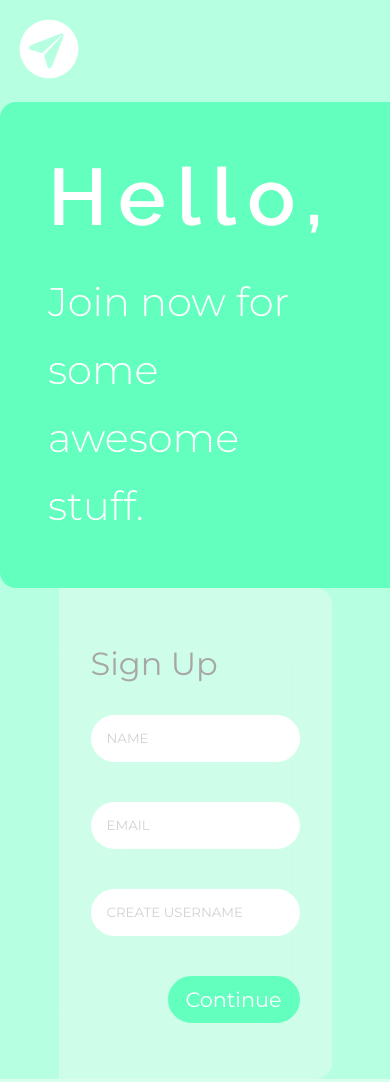
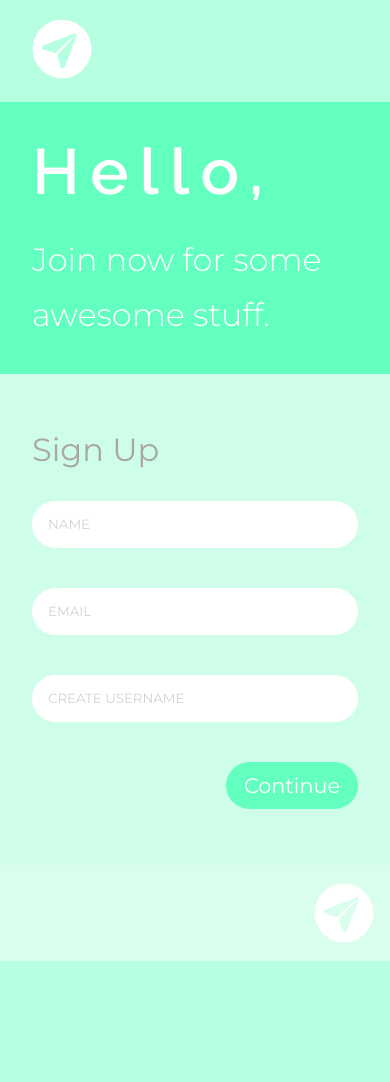
Before and after one commit to Jakeyikapp/SignUpPage, a plain HTML site: page index.html in a window 390 px wide. Shown: the top 1082 px of the page. After the commit the page ends 961 px from the top, so only its background shows below. Drawn offline with Linux system fonts and the light colour scheme.

Commit message:
Updated some stying for horizontal mobile

```diff
--- a/css/styles.css
+++ b/css/styles.css
@@ -28,7 +28,7 @@ html, body {
 .nav-bar {
   align-items: center;
   display: flex;
-  padding: 1.2rem;
+  padding: 1.2rem 2rem;
 }
 
 .logo {
@@ -149,55 +149,17 @@ html, body {
   color: #62FFBE;
 }
 
-@media (max-width:450px) {
-  .content {
-    align-items: stretch;
-    margin: 0;
-    justify-content: center;
-    flex-direction: column;
-  }
-  .greeting-text {
-    align-self: stretch;
-    border-radius: 0;
-    width: 100%;
-    max-width: 100%;
-  }
-  .card-box {
-    border-radius: 0;
-    width: auto;
-    align-self: stretch;
-  }
-}
-
-@media (max-width:750px) {
-
-  .top-section {
-    height: auto;
-  }
-  .menu {
-    display: none;
-  }
-  .content {
-    justify-content: center;
-    flex-direction: column;
-  }
-  .greeting-text {
-    align-self: center;
-    border-radius: 1rem 1rem 0 0;
-  }
-  .card-box {
-    align-self: center;
-    border-radius: 0 0 1rem 1rem;
-  }
-}
-
 @media (max-width:1100px) {
   body {
     background: #B6FFE0;
   }
+  .top-section {
+    max-width: 800px;
+  }
   .menu {
     margin-left: auto;
   }
+
   .menu-item a {
     background: #62FFBE;
     border-radius: 3rem;
@@ -219,19 +181,106 @@ html, body {
     background: #62FFBE;
     border-radius: 1rem 0 0 1rem;
     margin-right: 0;
-    padding: 3rem;
+    padding: 2rem;
     width: 400px;
   }
+
   .awesome-text {
     font-size: 2.5rem;
   }
+
   .card-box {
     box-shadow: none;
     border-radius: 0 1rem 1rem 0;
   }
 }
 
+@media (max-width:750px) {
+  .top-section {
+    height: auto;
+    max-width: 400px;
+  }
+  .nav-bar {
+    padding-left: 0;
+  }
+  .menu {
+    display: none;
+  }
 
+  .content {
+    justify-content: center;
+    flex-direction: column;
+  }
+
+  .greeting-text {
+    align-self: center;
+    border-radius: 1rem 1rem 0 0;
+  }
+
+  .card-box {
+    align-self: center;
+    border-radius: 0 0 1rem 1rem;
+  }
+}
+
+@media (max-width:550px) {
+  .top-section {
+    height: auto;
+    max-width: 100%;
+  }
+  .nav-bar {
+    padding-left: 2rem;
+  }
+  .content {
+    align-items: stretch;
+    margin: 0;
+    justify-content: center;
+    flex-direction: column;
+  }
+
+  .greeting-text {
+    align-self: stretch;
+    border-radius: 0;
+    width: 100%;
+    max-width: 100%;
+  }
+
+  .hello-text {
+    font-size: 4rem;
+  }
+
+  .awesome-text {
+    font-size: 2rem;
+  }
+
+  .card-box {
+    border-radius: 0;
+    width: auto;
+    align-self: stretch;
+  }
+}
+
+@media (max-height:586px) {
+  body {
+    background: #63FEBE;
+  }
+  .nav-bar {
+    display: ;
+  }
+  .top-section {
+    height: auto;
+  }
+  .greeting-text {
+    height: 100%;
+    align-self: stretch;
+  }
+  .card-box {
+    border-radius: 0;
+  }
+  footer {
+    display: none;
+  }
+}
 
 footer {
   background: #D9FEED;
--- a/index.html
+++ b/index.html
@@ -8,6 +8,7 @@
   <link href="https://fonts.googleapis.com/css2?family=Montserrat:wght@300;400;500&family=Raleway:wght@400;500;600&display=swap" rel="stylesheet">
   <link rel="icon" href="images/favicon.ico">
   <meta charset="utf-8">
+  <meta name="viewport" content="width=device-width, initial-scale=1">
   <title>Sign Up!</title>
 </head>
 
```
